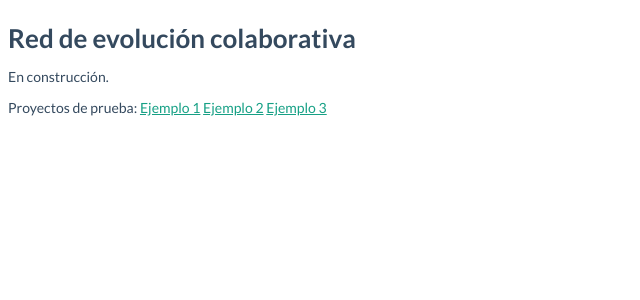
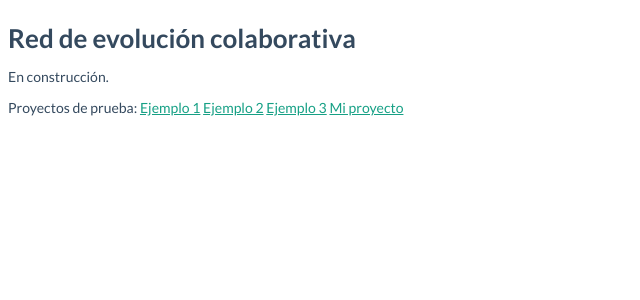
Before and after one commit to baronti/redevolucioncolaborativa.github.io, a Jekyll site: the page built from index.html, in a window 1280 px wide. Shown: the top 300 px of the page, without its empty margins (0-640 px from the left). Built offline with Jekyll 4.4.1, drawn with Linux system fonts in a browser that asks for light colours.

Commit message:
Agregado link de mi proyecto

```diff
--- a/index.html
+++ b/index.html
@@ -9,4 +9,5 @@ title: Redec
 	<a href="/prueba.html">Ejemplo 1</a>
 	<a href="/ladrillo.html">Ejemplo 2</a>
         <a href="/otro.html">Ejemplo 3</a>
+        <a href="/miproyecto.html">Mi proyecto</a>
 </p>
```
